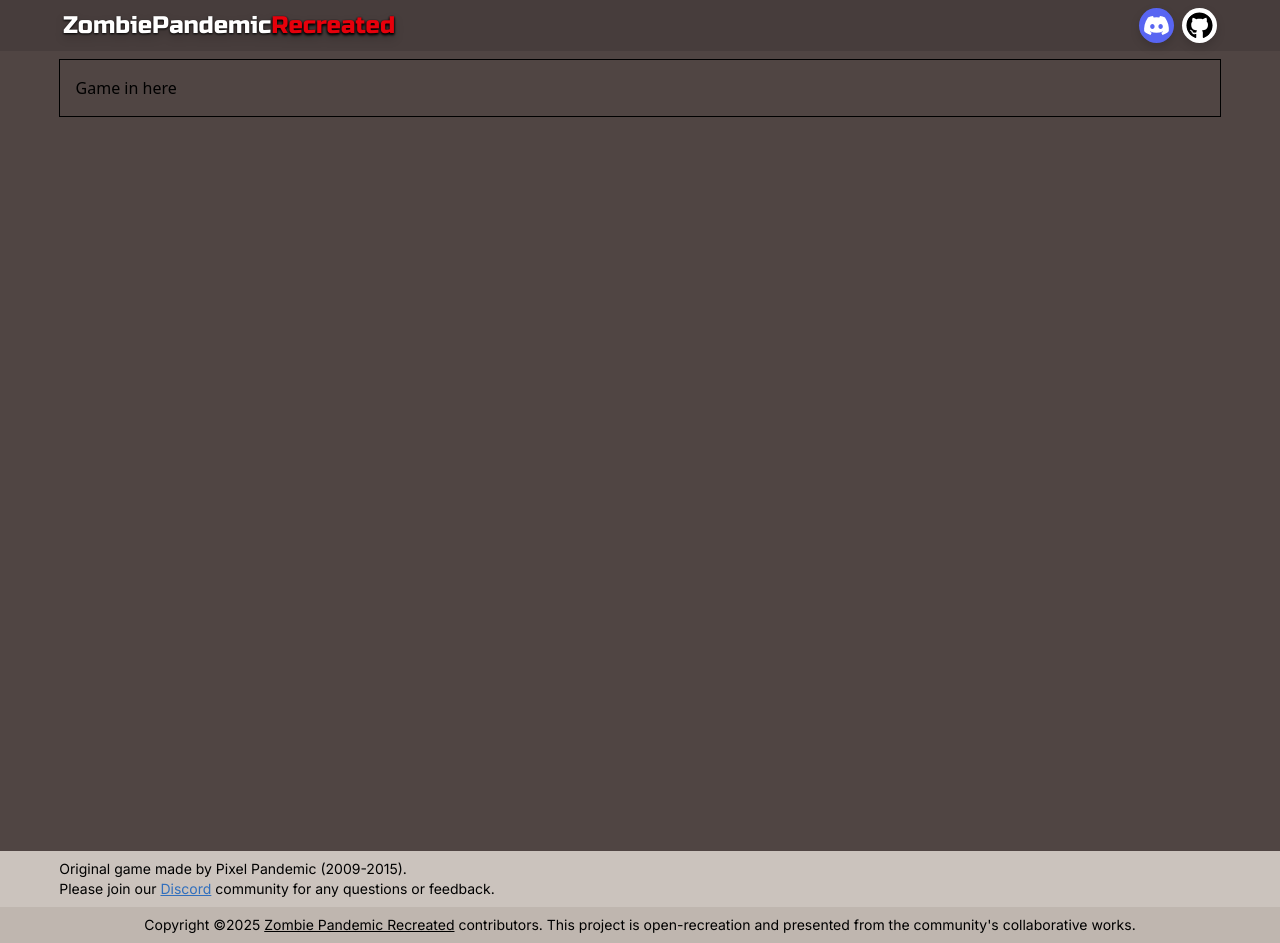
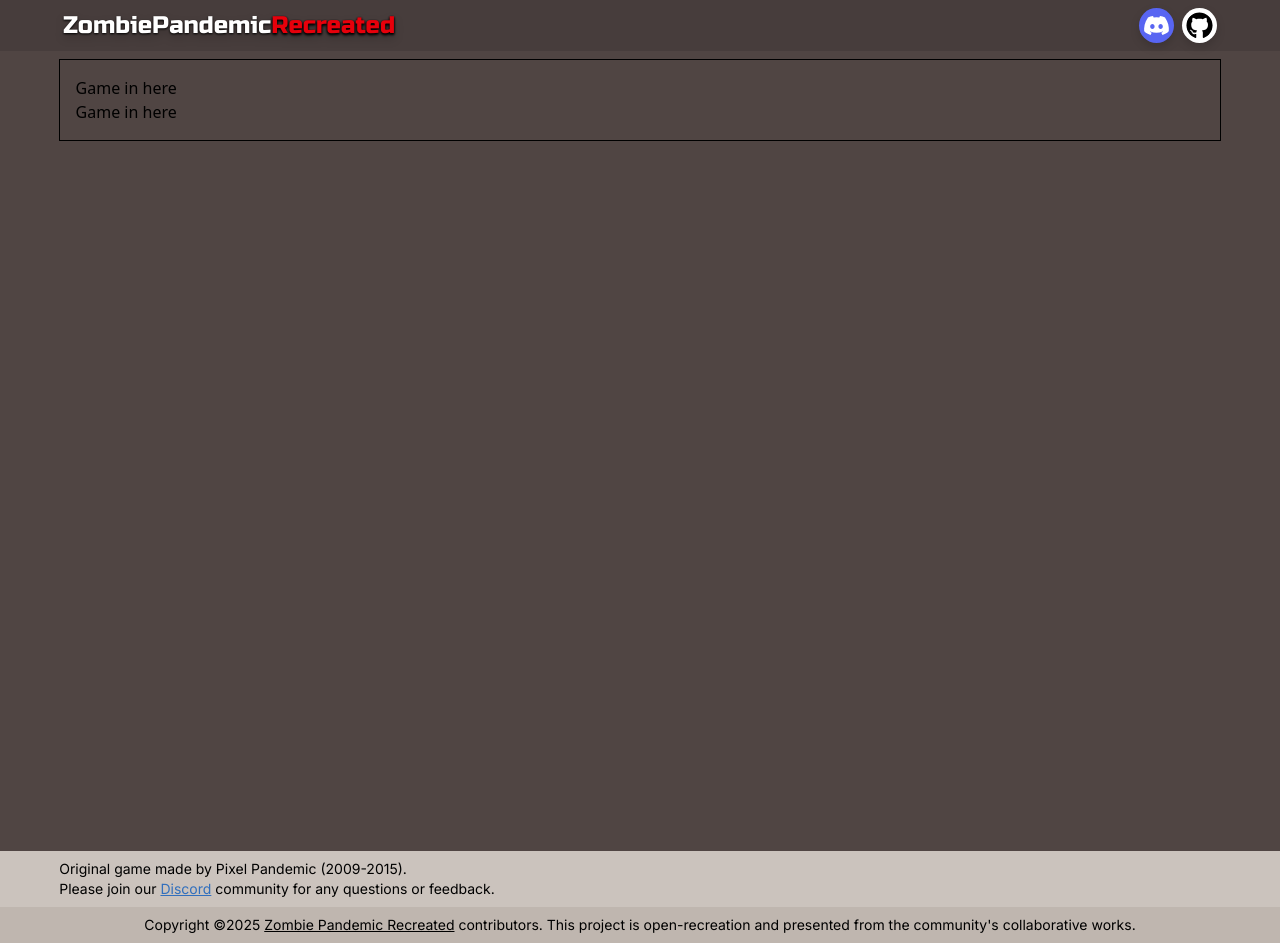
Before and after one commit to glennhenry/Zombie-Pandemic-Recreated, a React (Vite) app: page / in a window 1280 px wide. Built offline with nearby package versions, Linux system fonts and the light colour scheme.

Commit message:
Test for changes in  deployment

```diff
--- a/src/components/game/GameContainer.jsx
+++ b/src/components/game/GameContainer.jsx
@@ -4,6 +4,7 @@ export default function GameContainer() {
       <div className="content-container">
         <main className="p-4 border-1 border-solid">
           <p>Game in here</p>
+          <p>Game in here</p>
         </main>
       </div>
     </div>
```
